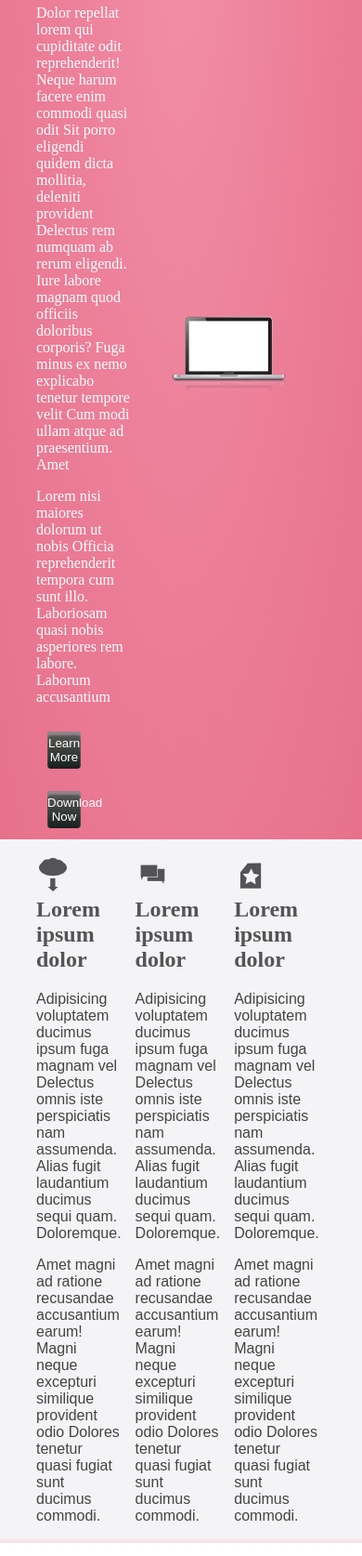
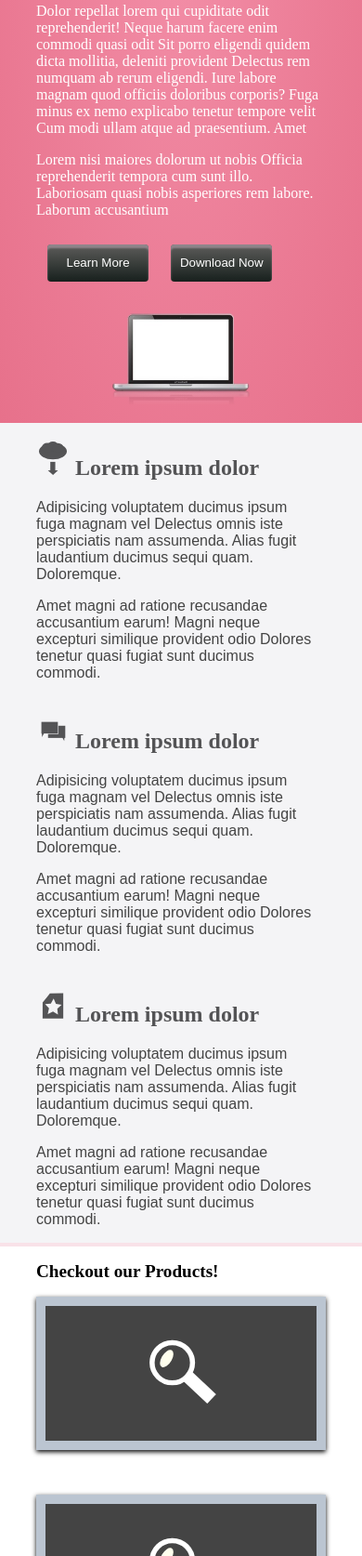
Before and after one commit to AaronBPaden/bloom, a plain HTML site: page index.html in a window 390 px wide. Shown: the part 326-2000 px from the top of the page at 93% size. Drawn offline with Linux system fonts and the light colour scheme; a web font is replaced by a local one.

Commit message:
Add 570 media query.

```diff
--- a/css/flexbox.css
+++ b/css/flexbox.css
@@ -62,3 +62,28 @@
 .section2 {
     padding-bottom: 2em;
 }
+
+@media (max-width: 570px) {
+    .inner {
+        flex-direction: column;
+    }
+    .main-header-content {
+        width: 100%;
+    }
+    .header-buttons {
+        display: flex;
+        align-items: center;
+    }
+    .products {
+        width: 100%;
+    }
+    .products-list {
+        flex-direction: column;
+    }
+    .products-list-item {
+        width: 100%;
+    }
+    .customer-comments {
+        width: 100%;
+    }
+}
```
